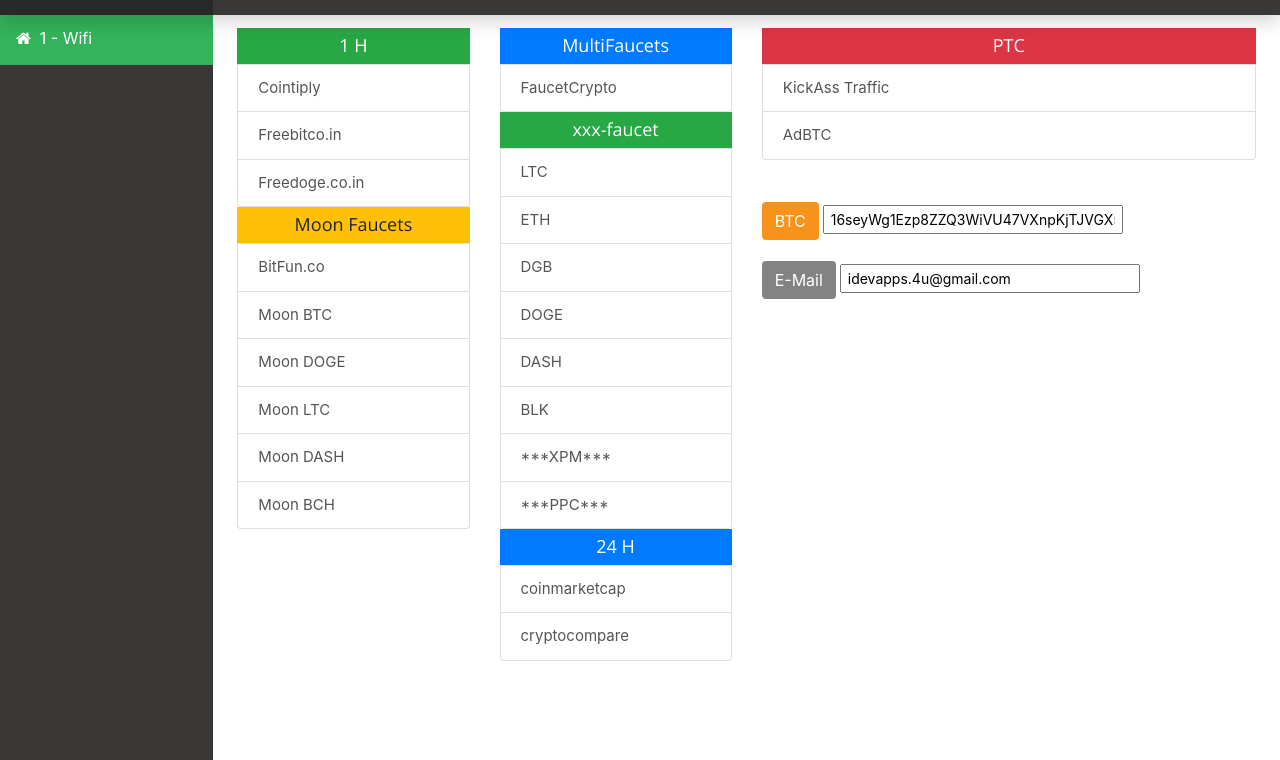
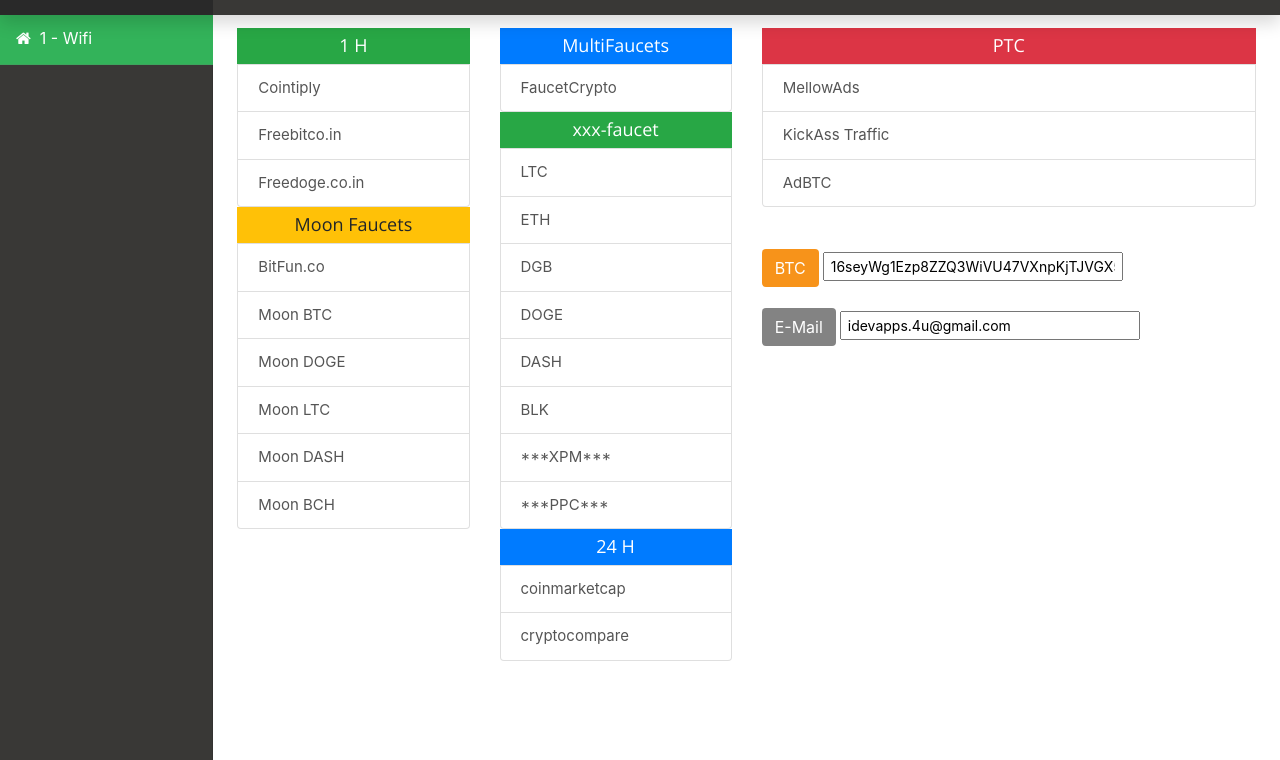
Before and after one commit to arancloud/go, a plain HTML site: page index.html in a window 1280 px wide. Shown: the part 40-800 px from the top of the page. Drawn offline with nearby package versions, Linux system fonts and the light colour scheme.

Commit message:
Update index.html

```diff
--- a/index.html
+++ b/index.html
@@ -89,6 +89,7 @@
                                     <div class="panel panel-default">
                                         <h4 class="heading btn-danger">PTC</h4>
                                         <div class="list-group">
+                                            <a href="http://mellowads.com/faucet" target="_blank" class="list-group-item">MellowAds</a>
                                             <a href="https://www.kickasstraffic.com/" target="_blank" class="list-group-item">KickAss Traffic</a>
                                             <a href="https://adbtc.top/" target="_blank" class="list-group-item">AdBTC</a>
                                         </div>
```
